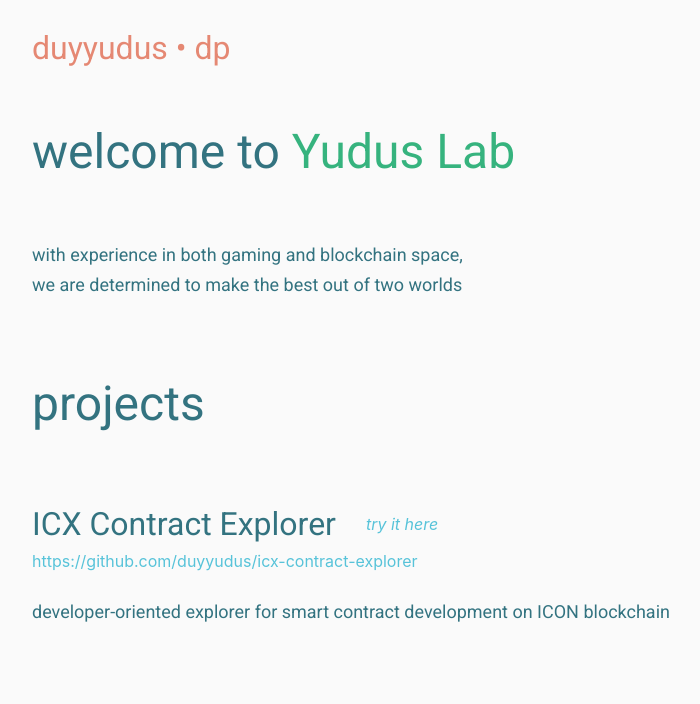
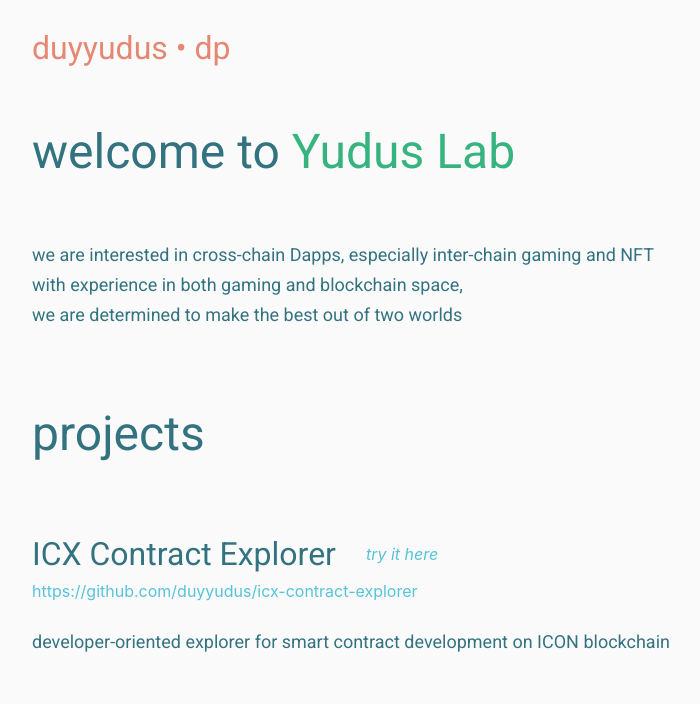
Before and after one commit to duyyudus/yudus-dev, a Gatsby site: page / in a window 1280 px wide. Shown: the top 704 px of the page, without its empty margins (181-881 px from the left). Built offline with nearby package versions, Linux system fonts and the light colour scheme; Gatsby itself is replaced by a stand-in of ours.

Commit message:
Update content and docker

```diff
--- a/src/pages/index.js
+++ b/src/pages/index.js
@@ -26,6 +26,8 @@ function Intro() {
   return (
     <div className="row" id="intro-row">
       <p className="col Intro">
+        we are interested in cross-chain Dapps, especially inter-chain gaming and NFT
+        <br />
         with experience in both gaming and blockchain space,
         <br />
         we are determined to make the best out of two worlds
```
Also changed, not shown: 2 other files.
